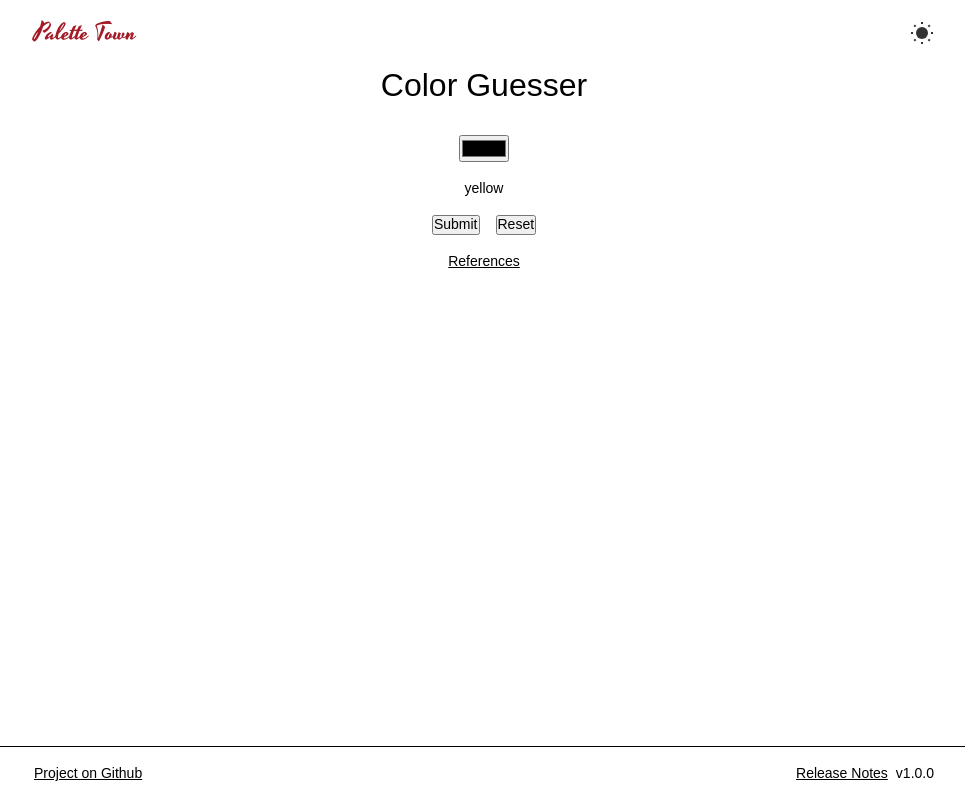
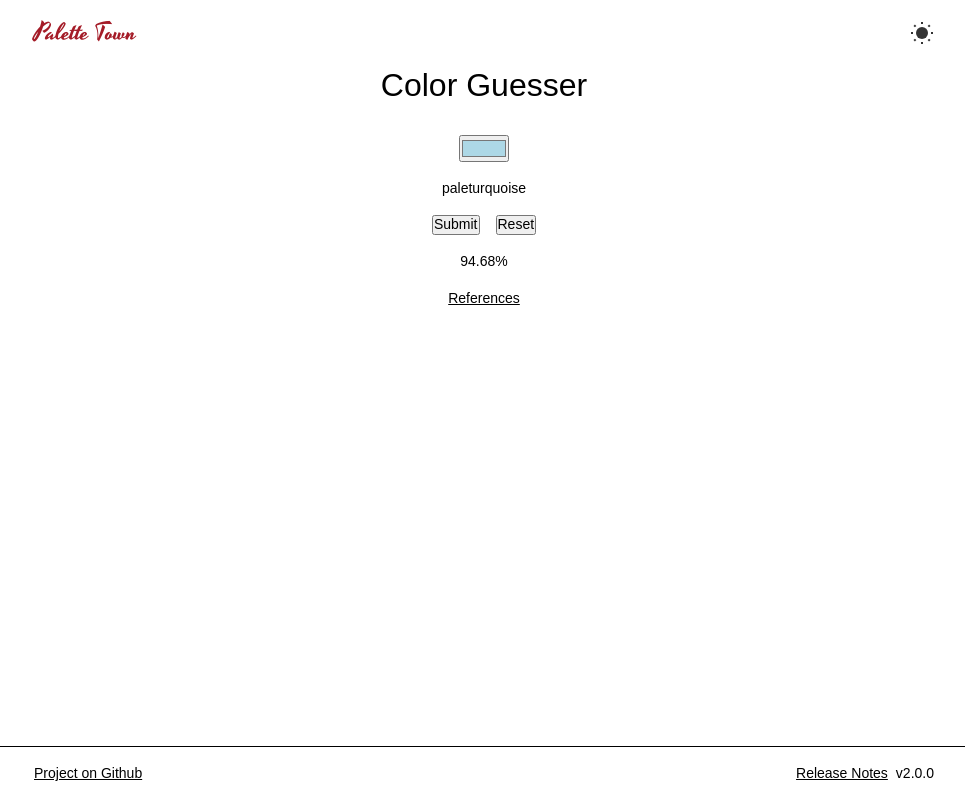
Before and after one commit to nithyarakash-t/palette-town, a React (Vite) app: page /colorguesser in a window 1280 px wide. Both pictures are taken after a click on the button "Submit". Shown: the whole page, without its empty margins (156-1121 px from the left). Built offline with nearby package versions, Linux system fonts and the light colour scheme.

Commit message:
completed css colours

```diff
--- a/package.json
+++ b/package.json
@@ -1,7 +1,7 @@
 {
   "name": "Palette Town",
   "private": true,
-  "version": "1.0.0",
+  "version": "2.0.0",
   "type": "module",
   "scripts": {
     "dev": "vite",
--- a/src/components/apps/color-guesser/main/Main.tsx
+++ b/src/components/apps/color-guesser/main/Main.tsx
@@ -1,12 +1,14 @@
 import './Main.scss';
 import { data, UniqueColorItem } from '../data/data';
 import { FormEvent, useEffect, useState } from 'react';
+import { ColorHEX, ColorRGB, colorSimilarity, getRandomIntInclusive, hexToRGB } from '../utils';
 
 export function Main() {
-    const [color, setColor] = useState<UniqueColorItem | null>(null);
+    const [color, setColor] = useState<UniqueColorItem>(getRandomColor());
+    const [inputColor, setInputColor] = useState<ColorHEX>(getRandomColor().hex as ColorHEX);
+    const [similarity, setSimilarity] = useState<number | null>(null);
 
     useEffect(()=>{
-        setColor(getRandomColor());
     },[])
 
     function getRandomColor() {
@@ -15,39 +17,38 @@ export function Main() {
 
     function handleColorInput(e:FormEvent) {
         const INPUT_COLOR = (e.currentTarget as HTMLInputElement).value;
-        compareColors(INPUT_COLOR.toLowerCase(), color?.hex.toLowerCase() ?? '#000000')
+        setInputColor(INPUT_COLOR as ColorHEX);
+
     }
 
-    function compareColors(color1:string, color2:string) {
-        console.log(color1, color2);
+    function handleSubmit() {
+        const deltaE = colorSimilarity(hexToRGB(inputColor), color.rgb as ColorRGB);
+        setSimilarity(parseFloat((deltaE * 100).toFixed(2)));
+    }
+
+    function handleReset() {
+        setSimilarity(null);
+        setColor(getRandomColor());
+        setInputColor(getRandomColor().hex as ColorHEX)
     }
 
     return (
         <section className='cg-main__wrap'>
             <label className='cg-main__input'>
-                <input type='color' aria-label='Choose color' name='cg-input' id='cg-input' onInput={(e)=>handleColorInput(e)}/>
+                <input type='color' aria-label='Choose color' name='cg-input' id='cg-input'
+                value={inputColor} onInput={(e)=>handleColorInput(e)}/>
             </label>
             <p className='cg-main__color'>{color ? `${color.name}` : 'Choose new color'}</p>
 
             <div className='cg-main__btngroup'>
-                <button type='button' className='cg-main__submit' aria-label='Submit your guess'>
+                <button type='button' className='cg-main__submit' aria-label='Submit your guess' onClick={handleSubmit}>
                     Submit
                 </button>
                 <button type='button' className='cg-main__reset'
-                onClick={()=>{return setColor(getRandomColor());}} aria-label='Reset to a different color'>Reset</button>
+                onClick={handleReset} aria-label='Reset to a different color'>Reset</button>
             </div>
+
+            {similarity && <p  className='cg-main__result'>{similarity}%</p>}
         </section>
     )
 }
-
-function getRandomIntInclusive(min:number, max:number) {
-    const RANDOM_BUFFER = new Uint32Array(1);
-
-    window.crypto.getRandomValues(RANDOM_BUFFER);
-
-    const RANDOM_NUMBER = RANDOM_BUFFER[0] / (0xffffffff + 1);
-
-    min = Math.ceil(min);
-    max = Math.floor(max);
-    return Math.floor(RANDOM_NUMBER * (max - min + 1)) + min;
-}
--- /dev/null
+++ b/src/components/apps/color-guesser/utils.ts
@@ -0,0 +1,155 @@
+
+export type ColorRGB = `rgb(${number}, ${number}, ${number})`;
+export type ColorRGBA = `rgba(${number}, ${number}, ${number}, ${number})`;
+export type ColorHEX = `#${string}`;
+export type colorHSL = `hsl(${number}, ${number}, ${number})`;
+export type colorHSLA = `hsla(${number}, ${number}, ${number}, ${number})`;
+export type Color = ColorRGB | ColorRGBA | ColorHEX | colorHSL | colorHSLA;
+
+// Get a random number in the range
+export function getRandomIntInclusive(min: number, max: number): number {
+    const RANDOM_BUFFER = new Uint32Array(1);
+
+    window.crypto.getRandomValues(RANDOM_BUFFER);
+
+    const RANDOM_NUMBER = RANDOM_BUFFER[0] / (0xffffffff + 1);
+
+    min = Math.ceil(min);
+    max = Math.floor(max);
+    return Math.floor(RANDOM_NUMBER * (max - min + 1)) + min;
+}
+
+// Compute similarity between two colours
+export function colorSimilarity(rgb1:ColorRGB, rgb2:ColorRGB) {
+    // Parse the RGB strings into individual components
+    const parseRgb = (rgb:ColorRGB) => rgb.match(/\d+/g)?.map(Number);
+
+    const [r1, g1, b1] = parseRgb(rgb1) || [0, 0, 0];
+    const [r2, g2, b2] = parseRgb(rgb2) || [0, 0, 0];
+
+    // Calculate the Euclidean distance between the two colors
+    const distance = Math.sqrt(
+      Math.pow(r1 - r2, 2) +
+      Math.pow(g1 - g2, 2) +
+      Math.pow(b1 - b2, 2)
+    );
+
+    // Normalize the distance to a similarity score (0 = identical, 1 = most different)
+    const maxDistance = Math.sqrt(Math.pow(255, 2) * 3); // Max possible distance
+    const similarity = 1 - distance / maxDistance;
+
+    return similarity; // Similarity as a decimal between 0 and 1
+}
+
+//Hex to RGB
+export function hexToRGB(hex:ColorHEX):ColorRGB {
+  // Remove the hash (#) if it exists
+  let hexNoHash = hex.replace(/^#/, "");
+  // If the hex is in shorthand form (e.g., #03F), expand it to full form (#0033FF)
+  if (hexNoHash.length === 3) {
+    hexNoHash = hexNoHash.split("").map(char => char + char).join("");
+  }
+
+  // Convert the expanded hex string to RGB values
+  const bigint = parseInt(hexNoHash, 16);
+  const r = (bigint >> 16) & 255;
+  const g = (bigint >> 8) & 255;
+  const b = bigint & 255;
+
+  return `rgb(${r}, ${g}, ${b})`;
+}
+
+
+
+//////////////////////////////////////////////////////////
+//Compare color difference in RGB
+// export function colorDifference(color1: ColorRGB, color2: ColorRGB) {
+//     const rgb1 = color1.match(/rgb\((\d+),(\d+),(\d+)\)/)?.slice(1).map(Number);
+//     const rgb2 = color2.match(/rgb\((\d+),(\d+),(\d+)\)/)?.slice(1).map(Number);
+//     if (!rgb1 || !rgb2) return null;
+
+//     const [r1, g1, b1] = rgb1,
+//         [r2, g2, b2] = rgb2;
+
+//     const d = Math.sqrt((r2-r1)^2+(g2-g1)^2+(b2-b1)^2);
+//     const p = d / (Math.sqrt((255)^2+(255)^2+(255)^2));
+
+//     return p;
+// }
+
+// //Compare color difference in RGB
+// export function deltaRgb(color1: ColorRGB, color2: ColorRGB) {
+//     const rgb1 = color1.match(/rgb\((\d+),(\d+),(\d+)\)/)?.slice(1).map(Number);
+//     const rgb2 = color2.match(/rgb\((\d+),(\d+),(\d+)\)/)?.slice(1).map(Number);
+//     if (!rgb1 || !rgb2) return null;
+
+//     const [r1, g1, b1] = rgb1,
+//         [r2, g2, b2] = rgb2,
+//         drp2 = Math.pow(r1 - r2, 2),
+//         dgp2 = Math.pow(g1 - g2, 2),
+//         dbp2 = Math.pow(b1 - b2, 2),
+//         t = (r1 + r2) / 2
+
+//     return Math.sqrt(2 * drp2 + 4 * dgp2 + 3 * dbp2 + t * (drp2 - dbp2) / 256)
+// }
+
+// const rgbToHex = (r, g, b) => '#' + [r, g, b].map(x => {
+//     const hex = x.toString(16)
+//     return hex.length === 1 ? '0' + hex : hex
+// }).join('');
+// const hexToRgb = hex =>
+//     hex.replace(/^#?([a-f\d])([a-f\d])([a-f\d])$/i
+//         , (m, r, g, b) => '#' + r + r + g + g + b + b)
+//         .substring(1).match(/.{2}/g)
+//         .map(x => parseInt(x, 16));
+// const rgbToHex = (r, g, b) => '#' + [r, g, b]
+//   .map(x => x.toString(16).padStart(2, '0')).join('');
+
+// export function hexToRgbNew(hex: ColorHEX) {
+//     const arrBuff = new ArrayBuffer(4);
+//     const vw = new DataView(arrBuff);
+//     vw.setUint32(0, parseInt(hex, 16), false);
+//     const arrByte = new Uint8Array(arrBuff);
+
+//     return arrByte[1] + "," + arrByte[2] + "," + arrByte[3];
+// }
+// export function hexToRgb4(hex: ColorHEX) {
+//     // Expand shorthand form (e.g. "03F") to full form (e.g. "0033FF")
+//     const shorthandRegex = /^#?([a-f\d])([a-f\d])([a-f\d])$/i;
+//     hex = <ColorHEX>hex.replace(shorthandRegex, function (m, r, g, b) {
+//         return r + r + g + g + b + b;
+//     });
+
+//     const result = /^#?([a-f\d]{2})([a-f\d]{2})([a-f\d]{2})$/i.exec(hex);
+//     return result ? {
+//         r: parseInt(result[1], 16),
+//         g: parseInt(result[2], 16),
+//         b: parseInt(result[3], 16)
+//     } : null;
+// }
+
+// export const hexToRGB2 = (hexValue: ColorHEX):ColorRGB => {
+//     const numericValue = parseInt(hexValue, 16);
+//     const r = (numericValue >> 16) & 0xff;
+//     const g = (numericValue >> 8) & 0xff;
+//     const b = numericValue & 0xff;
+//     return `rgb(${r}, ${g}, ${b})`;
+// };
+
+// export function hexToRGB3(hex: ColorHEX) {
+//     const result = /^#?([a-f\d]{2})([a-f\d]{2})([a-f\d]{2})$/i.exec(hex);
+//     return result ? {
+//         r: parseInt(result[1], 16),
+//         g: parseInt(result[2], 16),
+//         b: parseInt(result[3], 16)
+//     } : null;
+// }
+
+// export function componentToHex(c: number) {
+//     const hex = c.toString(16);
+//     return hex.length == 1 ? "0" + hex : hex;
+// }
+
+// export function rgbToHex(r: number, g: number, b: number) {
+//     return "#" + componentToHex(r) + componentToHex(g) + componentToHex(b);
+// }
--- a/src/components/layout/releasenotes/release-notes.ts
+++ b/src/components/layout/releasenotes/release-notes.ts
@@ -1,4 +1,11 @@
 export const releaseNotes = [
+    {
+        version: "2.0.0",
+        date: "23.01.2025",
+        desc: [
+            "Completed color guesser -- UI pending",
+        ]
+    },
     {
         version: "1.0.0",
         date: "16.01.2025",
```
Also changed, not shown: src/components/apps/color-guesser/todos.txt, src/todos.txt.
